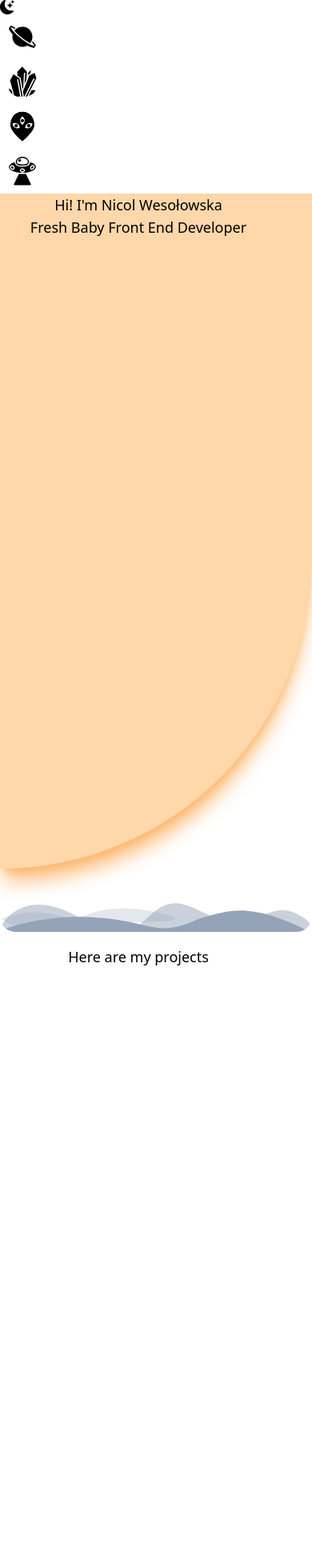
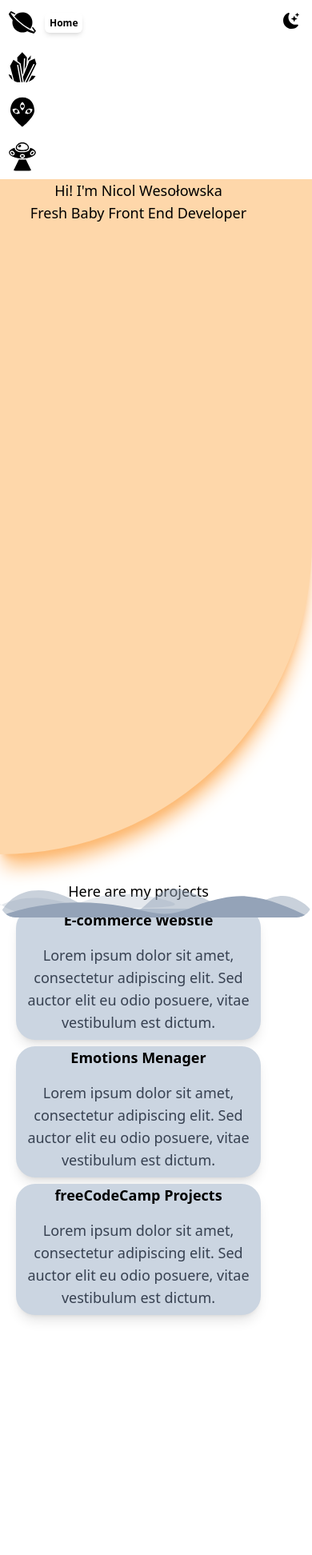
Before and after one commit to NanaNiki/Portfolio, a Next.js app: page / in a window 390 px wide. Shown: the top 1944 px of the page at 80% size. Built offline with nearby package versions, Linux system fonts and the light colour scheme.

Commit message:
"responsive & resume btn added dwnld wrk"

```diff
--- a/pages/About.js
+++ b/pages/About.js
@@ -17,7 +17,7 @@ export default function About() {
     } else if (type === "long") {
       setAvatar({
         image: "/AVsoldaat.jpg",
-        text: "With my background in the art industry and experience in many fields of body expression (dancing-acting-directing-and-teaching) I can bring a unique perspective to the world of web development. \n\nI have a passion for creating engaging user experience. I believe that delivering the desired outcome is heavly tied with evoking the right emotions of the user. That’s where coding stands for me, an interdisciplinary space of translation. Also there's nothing quite like the feeling of watching an idea come to life. I deeply value effective communication and co-creation of healthy and motivating working environment. \n\nAlso, I'm a certified energy healer, sunflower-seed addict, music lover, and internet child with a love for forests and any spin on ramen. As a self-proclaimed dragon slayer in the making, I'm always up for a challenge and eager to learn new things. I'm excited to bring my passion and problem-solving skills to any beautiful team or project.",
+        text: "With my background in the art industry and experience in many fields of body expression (dancing-acting-directing-and-teaching) I believe, I can bring a unique perspective to the world of web development. \n\nI have a passion for creating engaging user experience. I believe that delivering the desired outcome is heavly tied with evoking the right emotions of the user. That’s where coding stands for me, an interdisciplinary space of translation. Also there's nothing quite like the feeling of watching an idea come to life. I deeply value effective communication and co-creation of healthy and motivating working environment. \n\nAlso, I'm a certified energy healer, sunflower-seed addict, music lover, and internet child with a love for forests and any spin on ramen. As a self-proclaimed dragon slayer in the making, I'm always up for a challenge and eager to learn new things. I'm excited to bring my passion and problem-solving skills to any beautiful team or project.",
       });
     } else if (type === "funny") {
       setAvatar({
@@ -65,7 +65,7 @@ export default function About() {
             </React.Fragment>
           ))}
         </p>
-        </div>
+      </div>
     </section>
   );
 }
--- a/pages/Contact.js
+++ b/pages/Contact.js
@@ -7,7 +7,7 @@ import { FaFreeCodeCamp } from "react-icons/fa";
 export default function Contact() {
   return (
     <section className="contact" id="contact">
-      <div className="text-contact text-end pr-20 pt-20">
+      <div className="text-contact text-end pr-20 pt-20 z-50">
         <h3 className="m-2">Where to find me?</h3>
         <Link
           href="https://www.linkedin.com/in/nicol-weso%C5%82owska-53165025b/"
@@ -28,7 +28,15 @@ export default function Contact() {
           {" "}
           <SiGmail className="icon hover:opacity-40" />
         </Link>
-      </div>
+      <div className="flex flex-row justify-end m-auto">
+      <Link href="/CVNW.pdf" download target="_blank">
+      <button className="button-resume">
+              Resume
+            </button>
+      </Link>
+
+          </div>
+          </div>
       <div className="divider-2">
         <svg
           id="visual"
--- a/pages/Projects.js
+++ b/pages/Projects.js
@@ -17,6 +17,40 @@ export default function Projects() {
           <path d="M0,0H1200V5.63c-149.93,53.32-314.09,65.64-475.83,36.89-43-7.64-84.23-20.12-127.61-26.46-59-8.63-112.48,12.24-165.56,35.4C372.07,68.22,314,86.24,248.8,81c-86.53-7-172.46-45.71-248.8-84.81V0Z"></path>
         </svg>
       </div>
+
+      <div className="flex flex-row m-auto">
+        <div className="card">
+          {/**<img src="image.jpg" alt="Card image" class="w-full h-48 object-cover">*/}
+          <div className="p-4">
+            <h2 className="card-title">E-commerce Webstie</h2>
+            <p className="card-text">
+              Lorem ipsum dolor sit amet, consectetur adipiscing elit. Sed
+              auctor elit eu odio posuere, vitae vestibulum est dictum.
+            </p>
+          </div>
+        </div>
+        <div className="card">
+          {/**<img src="image.jpg" alt="Card image" class="w-full h-48 object-cover">*/}
+          <div className="p-4">
+            <h2 className="card-title">Emotions Menager</h2>
+            <p className="card-text">
+              Lorem ipsum dolor sit amet, consectetur adipiscing elit. Sed
+              auctor elit eu odio posuere, vitae vestibulum est dictum.
+            </p>
+          </div>
+        </div>
+        <div className="card">
+          {/**<img src="image.jpg" alt="Card image" class="w-full h-48 object-cover">*/}
+          <div className="p-4">
+            <h2 className="card-title">freeCodeCamp Projects</h2>
+            <p className="card-text">
+              Lorem ipsum dolor sit amet, consectetur adipiscing elit. Sed
+              auctor elit eu odio posuere, vitae vestibulum est dictum.
+            </p>
+          </div>
+        </div>
+      </div>
+
     </section>
   );
 }
--- a/pages/index.js
+++ b/pages/index.js
@@ -39,13 +39,11 @@ export default function Home() {
   };
 
   return (
-    <main className="min-h-screen flex flex-col items-center bg-stone-100 dark:bg-gray-950">
+    <main className="min-h-screen w-full flex flex-col items-center bg-stone-100 dark:bg-gray-950">
       <div className={darkMode ? "dark" : ""}>
         <BsFillMoonStarsFill
           onClick={handleDarkMode}
-          className="z-50 text-xl m-4 hover:text-blue-500
-        transition-all duration-200 ease-linear
-         dark:text-blue-300 dark:hover:text-cyan-300 fixed top-0 right-0 cursor-pointer"
+          className="button-darkmode"
         />
         <NavBar />
         <Start />
--- a/styles/globals.css
+++ b/styles/globals.css
@@ -7,45 +7,60 @@
 }
 
 body {
-  @apply text-lg
+  @apply text-lg;
 }
-
+.button-darkmode {
+  @apply z-50 text-xl m-4 hover:text-blue-500 transition-all duration-200 ease-linear fixed top-0 right-0 cursor-pointer
+   dark:text-blue-300 dark:hover:text-cyan-300;
+}
 .icon {
   @apply inline-flex items-center
-   cursor-pointer w-14 h-14 p-2 rounded-full text-black text-opacity-100
-    hover:opacity-40 transition-all duration-300 ease-linear;
+   cursor-pointer w-14 h-14 p-2 rounded-full text-black text-opacity-100 hover:opacity-40 transition-all duration-300 ease-linear
+   dark:text-white dark:text-opacity-30 dark:hover:text-opacity-90;
 }
 .tooltip {
-  @apply w-auto px-1.5 py-1 rounded-md shadow-md
-   text-xs font-bold opacity-0;
+  @apply w-auto px-1.5 py-1 rounded-md shadow-md text-xs font-bold opacity-0;
 }
 .has-tooltip:hover .tooltip {
   @apply opacity-100 transition-all duration-500 ease-linear;
 }
 section {
-  @apply relative flex flex-col h-screen pl-3 pr-14 text-center;
+  @apply relative flex flex-col h-screen w-screen pl-3 pr-14 text-center;
 }
 .button-about {
-  @apply text-base bg-gradient-to-r from-teal-400 to-cyan-400 text-white rounded-full py-1 px-3 m-1 shadow-lg
-  opacity-80 hover:opacity-100 focus:opacity-100 border-transparent border-b-2 focus:border-teal-300 dark:focus:border-white ;
+  @apply text-base bg-gradient-to-r from-teal-400 to-cyan-400 text-white rounded-full py-1 px-3 m-1 shadow-lg opacity-80 border-transparent border-b-2
+  hover:opacity-100 focus:opacity-100 focus:border-teal-300 dark:focus:border-white;
 }
 .start {
-  @apply h-screen rounded-ee-full mb-8 bg-orange-200 shadow-xl shadow-orange-300;
+  @apply rounded-ee-full mb-8 bg-orange-200 shadow-xl shadow-orange-300
+  dark:bg-gradient-to-br from-slate-700 to-slate-950 dark:shadow-gray-500;
 }
-
-.projects {
-  @apply pt-16 h-screen;
+.card {
+  @apply rounded-3xl shadow-lg overflow-hidden m-2 bg-slate-300
+  dark:bg-gradient-to-b from-gray-300 to-white dark:shadow-slate-500;
+}
+.card-title {
+  @apply font-bold text-lg mb-2
+  dark:text-slate-900;
+}
+.card-text {
+  @apply text-gray-700 p-2 text-center;
 }
 
 .divider-1 {
-  @apply top-2 right-0 absolute w-full overflow-hidden fill-slate-400
-  rounded-full rotate-180;
+  @apply top-2 right-0 absolute w-full overflow-hidden fill-slate-400 rounded-full rotate-180;
 }
 .about {
-  @apply h-screen bg-cyan-200 rounded-e-full shadow-inner shadow-teal-600;
+  @apply bg-cyan-200 rounded-e-full shadow-inner shadow-teal-600
+  dark:bg-gradient-to-r from-slate-900 to-teal-950 dark:shadow-cyan-800 dark:text-white dark:text-opacity-70;
 }
 .contact {
-  @apply h-screen bg-rose-400 rounded-ss-full;
+  @apply bg-rose-400 rounded-ss-full
+  dark:bg-gradient-to-b from-slate-950 to-rose-950;
+}
+.button-resume {
+  @apply w-64 mt-2 font-semibold bg-gradient-to-tl from-rose-500 to-red-300 rounded-full p-2 m-1 shadow-lg shadow-rose-800 transition-all duration-100
+ hover:shadow-rose-300 active:border-2 active:border-rose-700 dark:opacity-60 dark:shadow-transparent dark:hover:shadow-rose-700 dark:active:text-rose-800;
 }
 .divider-2 {
   @apply bottom-0 left-0 absolute w-full overflow-hidden rounded-ss-full;
@@ -60,21 +75,6 @@ section {
   }
 }
 
-@media (prefers-color-scheme: dark) {
-  .icon {
-    @apply dark:text-white dark:text-opacity-30 dark:hover:text-opacity-90;
-  }
-  .start {
-    @apply dark:bg-gradient-to-br from-slate-700 to-slate-950 dark:shadow-gray-500;
-  }
-  .about {
-    @apply dark:bg-gradient-to-r from-slate-900 to-teal-950 dark:shadow-cyan-800 dark:text-white dark:text-opacity-70;
-  }
-  .contact {
-    @apply dark:bg-gradient-to-b from-slate-950 to-rose-950;
-  }
-}
-
 @media (max-width: 640px) {
   .image {
     width: 100px;
@@ -82,7 +82,7 @@ section {
   }
 
   .text-about {
-    @apply mt-5 px-5 text-xs  ;
+    @apply mt-5 px-5 text-xs;
   }
 
   .button-about {
@@ -90,7 +90,6 @@ section {
   }
 
   .text-contact {
-    @apply pr-0 pt-32
+    @apply pr-0 pt-32;
   }
-
 }
```
Also changed, not shown: public/blob.svg (added), 1 other file (tests, documents, lock files or other folders).
